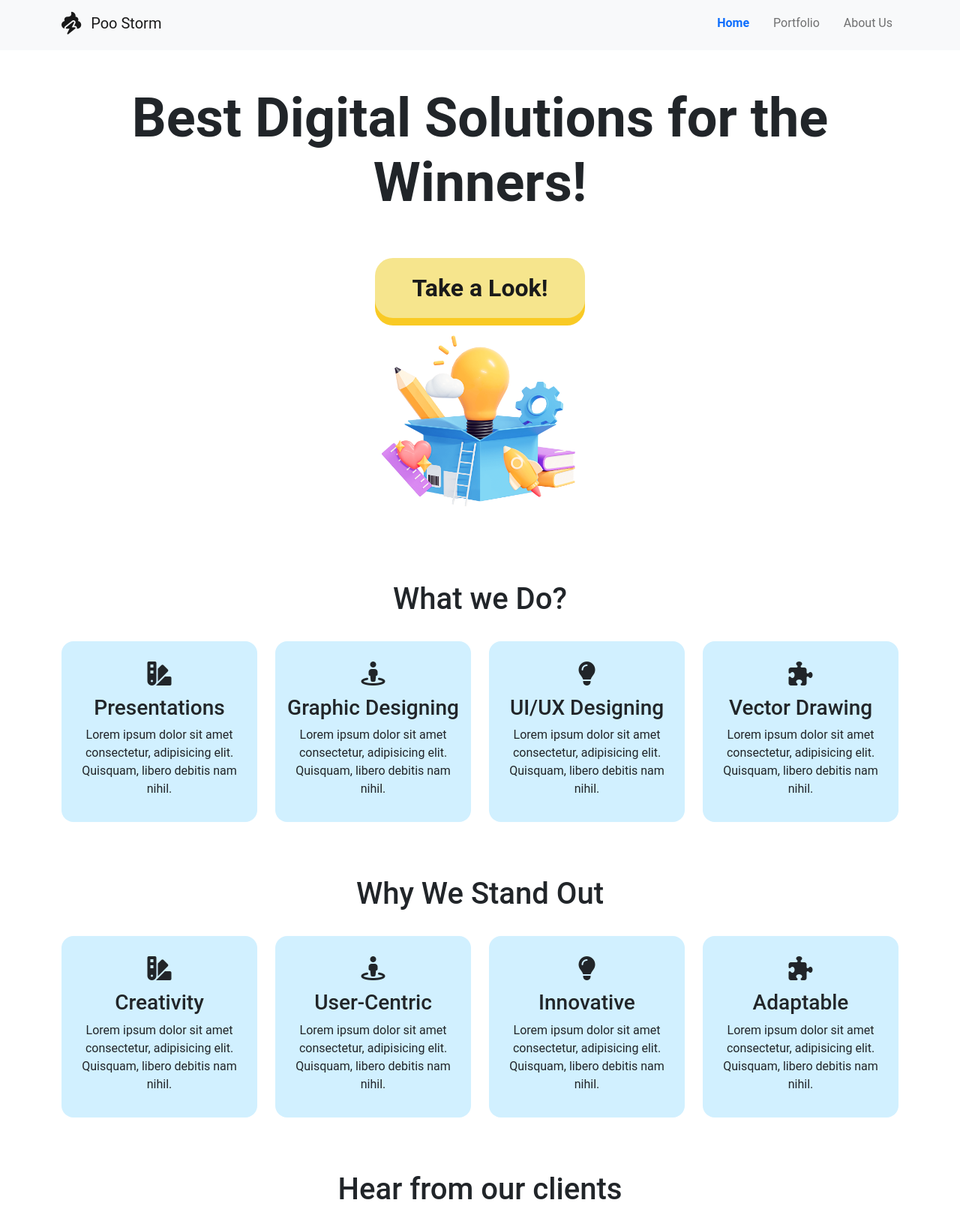
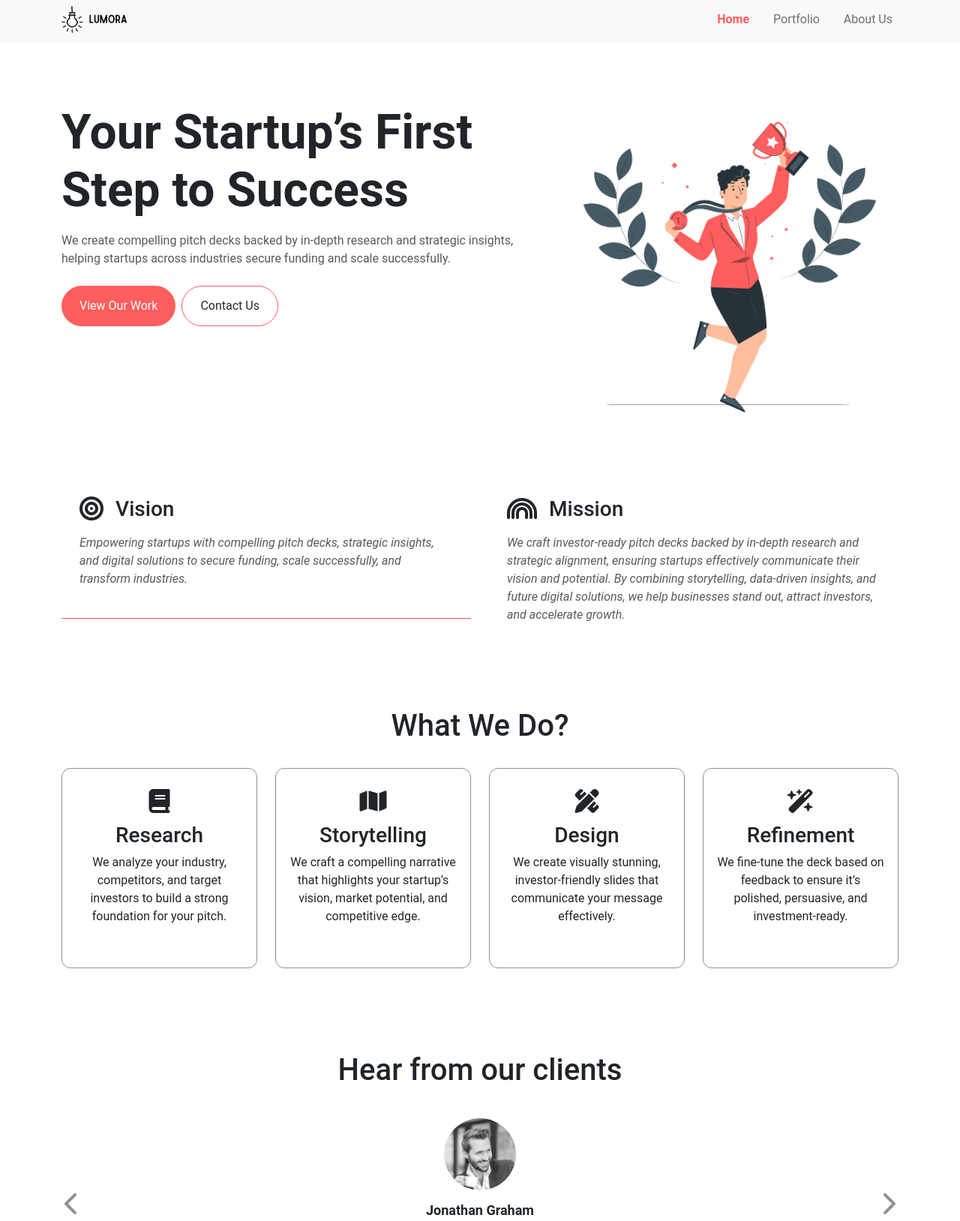
Before and after one commit to yasithasilva/WebsiteOne, a plain HTML site: page index.html in a window 1280 px wide. Shown: the part 5-1633 px from the top of the page at 75% size. Drawn offline with nearby package versions, Linux system fonts and the light colour scheme.

Commit message:
new updates

```diff
--- a/css/style.css
+++ b/css/style.css
@@ -1,32 +1,61 @@
 body {
-    font-family: 'Roboto', sans-serif;
+  font-family: "Roboto", sans-serif;
 }
+
+.btn:focus,
+.btn:focus-visible {
+  background-color: #e3e3e3 !important;
+  outline: none !important;
+  box-shadow: 0 0 0 0.2rem rgba(246, 82, 82, 0.5) !important; /* Change outline color */
+}
+.btn:hover {
+  background-color: #db4949 !important;
+}
+.btn-outline-primary {
+  color: #292929 !important;
+  border: 1.5px solid #ff5e5e !important; /* Ensure a visible border */
+}
+
+.btn-outline-primary:focus {
+  color: #ff5e5e !important;
+  box-shadow: 0 0 0 3px rgba(255, 94, 94, 0.5) !important; /* Create a visible outline effect */
+  border-color: #ff5e5e !important; /* Change border color on focus */
+}
+
+.btn-outline-primary:hover {
+  color: #ff5e5e !important;
+  background-color: #eaeaea !important;
+}
+
 /*colors*/
-.color-primary{
-    color: #0d6efd;
+.color-primary {
+  color: #ff5e5e;
 }
-.color-secondary{
+.color-secondary {
   color: rgb(106, 106, 106);
 }
-.bg-primary{
+.bg-primary {
   background-color: #f8f9fa;
 }
 /* typography */
-.big-title{
-    font-size: 72px;
+.big-title {
+  font-size: 64px;
   font-weight: bold;
-
 }
 /* nav bar */
-.nav-link:hover{
-    color:#0d6efd !important;
+.nav-link:hover {
+  color: #ff5e5e !important;
 }
 .nav-link.active {
-    color: #0d6efd !important;
+  color: #ff5e5e !important;
   font-weight: bold !important;
 }
-.brand-text:hover{
-    color: #0d6efd;
+/* .navbar {
+  border-bottom: 3px solid #ffaeae;
+  box-shadow: 0 4px 6px rgba(68, 68, 68, 0.1);
+} */
+.brand-text:hover {
+  color: #ff5e5e;
 }
 .hbtn {
   padding: 15px;
@@ -34,37 +63,37 @@ body {
   font-size: 2rem;
   text-decoration: none;
   text-align: center;
-    transition: all .5s ease;
+  transition: all 0.5s ease;
 }
 
-  .hbtn--action{
+.hbtn--action {
   display: block;
   width: 100%;
   padding: 1rem;
   border-radius: 1.5rem;
   background-color: #f6e58d;
   color: rgb(26, 26, 26);
-    transition: all .5s ease 0s;
+  transition: all 0.5s ease 0s;
   box-shadow: 0 10px #f9ca24;
 }
 
 /* .btn--action:hover{
   box-shadow: inset 0 0 0 .25rem #ffbe76;
   } */
-  .hbtn--action:hover{
-  color:#0d6efd !important;
+.hbtn--action:hover {
+  color: #ff5e5e !important;
 }
 
-  .hbtn--action span{
+.hbtn--action span {
   display: inline-block;
   position: relative;
-    transition: all .5s ease;
+  transition: all 0.5s ease;
   z-index: 99;
 }
 
-  .hbtn--action span:before{
-    content: '\f103';
-    color:#0d6efd;
+.hbtn--action span:before {
+  content: "\f103";
+  color: #ff5e5e;
   font-size: 1.75rem;
   font-family: FontAwesome;
   display: inline-block;
@@ -72,14 +101,14 @@ body {
   top: 5px;
   left: 1.5rem;
   opacity: 0;
-    transition: all .1s ease 0s;
+  transition: all 0.1s ease 0s;
 }
 
-  .hbtn--action:hover span{
+.hbtn--action:hover span {
   padding-left: 2rem;
 }
 
-  .hbtn--action:hover span:before{
+.hbtn--action:hover span:before {
   left: 0;
   opacity: 1;
 }
@@ -89,31 +118,32 @@ body {
   transform: translateY(5px);
 }
 
-  .feature-card{
-    background-color: #d1f0ff;
-    border-radius: 1rem;
+.feature-card {
+  /* background-color: #e9e9e9; */
+  border: 1px solid #909090;
+  border-radius: 0.75rem;
   padding: 1rem;
   margin-top: 1.5rem;
   padding-top: 2rem;
-    height: auto;
+  height: 100%;
 }
-  .feature-card h1{
+.feature-card h1 {
   font-size: 18px;
   font-weight: bold;
 }
-  .testimonial{
+.testimonial {
   display: flex;
   flex-direction: column;
   padding: 2rem;
   align-items: center;
   text-align: center;
 }
-  .testimonial h4{
+.testimonial h4 {
   font-size: 18px;
   font-weight: bold;
   margin-top: 1rem;
 }
-  .testimonial span{
+.testimonial span {
   font-size: 14px;
 }
 .testimonial p {
@@ -122,14 +152,15 @@ body {
   padding-left: 8rem;
   padding-right: 8rem;
 }
-  .footer-note{
+.footer-note {
   font-size: 11px;
   font-weight: 300;
   margin-top: 0.5rem;
 }
 
 /* For medium screens (md) and smaller */
-  @media (max-width: 992px) { /* Adjusts for md and below */
+@media (max-width: 992px) {
+  /* Adjusts for md and below */
   .testimonial p {
     padding-left: 1rem;
     padding-right: 1rem;
@@ -137,7 +168,8 @@ body {
 }
 
 /* For small screens (sm) and smaller */
-  @media (max-width: 768px) { /* Adjusts for sm and below */
+@media (max-width: 768px) {
+  /* Adjusts for sm and below */
   .testimonial p {
     padding-left: 1rem;
     padding-right: 1rem;
@@ -155,8 +187,7 @@ body {
       margin: 0px 0;
       .fab {
         width: calc(100% / 5);
-          animation: fade-in 0.5s
-            cubic-bezier(0.455, 0.03, 0.515, 0.955) forwards;
+        animation: fade-in 0.5s cubic-bezier(0.455, 0.03, 0.515, 0.955) forwards;
       }
     }
   }
@@ -191,45 +222,45 @@ body {
   border-radius: 1rem;
   cursor: pointer;
 }
-  .modal-body{
+.modal-body {
   background-color: #e4e4e4 !important;
 }
-  .gradientcard1{
+.gradientcard1 {
   background-image: url(../assets/img/sample1.png); /* Replace with your image URL */
   background-size: cover;
   background-position: center;
 }
-  .project-coast-thumbnail{
+.project-coast-thumbnail {
   background-image: url(../assets/img/project-coast/thumbnail.png); /* Replace with your image URL */
   background-size: cover;
   background-position: center;
 }
-  .frostyfest-thumbnail{
+.frostyfest-thumbnail {
   background-image: url(../assets/img/frosty-fest/thumbnail.png); /* Replace with your image URL */
   background-size: cover;
   background-position: center;
 }
-  .spandana-thumbnail{
+.spandana-thumbnail {
   background-image: url(../assets/img/spandana/thumbnail.png); /* Replace with your image URL */
   background-size: cover;
   background-position: center;
 }
-  .hirustar-thumbnail{
+.hirustar-thumbnail {
   background-image: url(../assets/img/hirustar/thumbnail.png); /* Replace with your image URL */
   background-size: cover;
   background-position: center;
 }
-  .cworks-thumbnail{
-    background-image: url(../assets/img/cworks/Advanced\ Automotive\ Technology\ \(1\).png); /* Replace with your image URL */
+.cworks-thumbnail {
+  background-image: url(../assets/img/cworks/Advanced\Automotive\Technology\1\.png); /* Replace with your image URL */
   background-size: cover;
   background-position: center;
 }
-  .nsbm-thumbnail{
+.nsbm-thumbnail {
   background-image: url(../assets/img/nsbm/thumbnail.jpg); /* Replace with your image URL */
   background-size: cover;
   background-position: center;
 }
-  .secvision-thumbnail{
+.secvision-thumbnail {
   background-image: url(../assets/img/secvision/thumbnail.jpg); /* Replace with your image URL */
   background-size: cover;
   background-position: center;
@@ -241,7 +272,7 @@ body {
   left: 0;
   right: 0;
   bottom: 0;
-    background: linear-gradient(to top, rgba(0, 0, 0, .6), rgba(0, 0, 0, 0));
+  background: linear-gradient(to top, rgba(0, 0, 0, 0.6), rgba(0, 0, 0, 0));
   display: flex;
   flex-direction: column;
   justify-content: flex-end; /* Positions text at the bottom */
@@ -258,14 +289,13 @@ body {
   font-size: 12px; /* Adjust paragraph size */
   margin: 0;
 }
-  .section-space{
+.section-space {
   margin-top: 72px !important;
 }
-  .portfolio-caption{
+.portfolio-caption {
   font-size: 24px;
   font-weight: 500;
 }
-  .border-bootom{
+.border-bootom {
   border-bottom: 1px solid gray; /* Adds the 1px gray border */
-
 }
--- a/index.html
+++ b/index.html
@@ -16,10 +16,10 @@
 </head>
 <body>
 <!-- Navbar start -->
-<nav class="navbar navbar-expand-lg navbar-light bg-light py-3 position-fixed start-0 end-0 top-0" style="z-index: 1050;">
+<nav class="navbar navbar-expand-lg navbar-light bg-light py-2 position-fixed start-0 end-0 top-0" style="z-index: 1050;">
   <div class="container">
       <!-- Brand -->
-      <a class="navbar-brand" href="#"><i class="fa-solid fa-poo-storm fa-xl"></i> <span class="ms-2 brand-text">Poo Storm</span></a>
+      <a class="navbar-brand" href="index.html"><img src="/assets/img/Lumora.png" alt="" style="height: 36px; width: auto;"> </a>
 
       <!-- Toggle button for mobile view -->
       <button class="navbar-toggler mb-3" type="button" data-bs-toggle="collapse" data-bs-target="#navbarNav" aria-controls="navbarNav" aria-expanded="false" aria-label="Toggle navigation">
@@ -45,95 +45,102 @@
 <!-- Navbar end -->
 
 <!-- Hero section -->
-<div class="container">
-    <div class="d-flex justify-content-center p-5 mt-5">
-        <h1 class="big-title mt-4 text-center">Best Digital Solutions for the Winners!</h1>
+ <section  id="hero" class="container section-space  mt-5 pt-5" >
+<div class="row">
+  <div class="col-lg-7 col-md-6 col-sm-12 col-12">
+    <h1 class="big-title mt-4 text-start">Your Startup’s First Step to Success</h1>
+      <p class="mt-3" style="color: rgb(90, 90, 90); text-align: start;">We create compelling pitch decks backed by in-depth research and strategic insights, helping startups across industries secure funding and scale successfully.</p>
+      <div class="d-flex gap-2 mt-4">
+      <a class="btn btn-primary d-flex align-items-center px-4" href="/portfolio.html" style="border-radius: 2rem; height: 54px; background-color: #ff5e5e; border: 0;" type="button">View Our Work</a>
+      <a class="btn btn-outline-primary d-flex align-items-center px-4" href="/aboutus.html" style="border-radius: 2rem; height: 54px;  border: 0;" type="button">Contact Us</a>
+
     </div>
-    <div class="d-flex justify-content-center">
-        <a href="#start" class="hbtn hbtn--action" style="width: 280px;"><span>Take a Look!</span></a>
     </div>
-    <div class="d-flex justify-content-center">
-        <img src="assets/img/hero.png" alt="Digital Solutions Hero Image" class="w-25 img-fluid">
+  <div class="col-lg-5 col-md-5 col-sm-12 col-12">
+    <!-- <img src="assets/img/Achievement-pana.png" alt="" class="img-fluid"> -->
+    <img src="assets/img/Achievement.gif" class="img-fluid">
+    </div>
+
+</div>
+</section>
+
+
+<!-- vision misson -->
+<section id="vison" class="container section-space" >
+  <div class="row">
+    <div class="col-lg-6 col-md-6 col-sm-12 col-12">
+      <div class="d-flex flex-column gap-3 p-4 " style="border-bottom: 1px solid #ff5e5e;">
+      <div class="d-flex align-items-center">
+        <i class="fa-solid fa-bullseye fa-2xl"></i>
+        <h3 class="m-0 ms-3">
+          Vision
+        </h3>
+
+      </div>
+      <p style="color: rgb(90, 90, 90); font-style: italic;">
+        Empowering startups with compelling pitch decks, strategic insights, and digital solutions to secure funding, scale successfully, and transform industries.
+      </p>
+    </div>
+    </div>
+    <div class="col-lg-6 col-md-6 col-sm-12 col-12">
+      <div class="d-flex flex-column gap-3 p-4">
+      <div class="d-flex align-items-center">
+        <i class="fa-solid fa-rainbow fa-2xl"></i>
+        <h3 class="m-0 ms-3">
+          Mission
+        </h3>
+
+      </div>
+      <p style="color: rgb(90, 90, 90); font-style: italic;">
+        We craft investor-ready pitch decks backed by in-depth research and strategic alignment, ensuring startups effectively communicate their vision and potential. By combining storytelling, data-driven insights, and future digital solutions, we help businesses stand out, attract investors, and accelerate growth.
+      </p>
     </div>
     </div>
 
-<!-- services section -->
-<section id="start" class="container section-space" >
-    <h1 class="caption text-center mt-5">What we Do?</h1>
+  </div>
+</section>
+<!-- what we do section -->
+<section id="whatwedo" class="container section-space " >
+  <h1 class="caption text-center mt-5">What We Do?</h1>
   <div class="row">
       <div class="col-lg-3 col-md-6 col-sm-6 col-12">
           <div class="feature-card text-center px-3">
-                <i class="fa-solid fa-swatchbook fa-2xl"></i>
-                <h3 class="mt-3">Presentations</h3>
-                <p>Lorem ipsum dolor sit amet consectetur, adipisicing elit. Quisquam, libero debitis nam nihil.</p>
+            <i class="fa-solid fa-book fa-2xl"></i>
+              <h3 class="mt-3">Research</h3>
+              <p>We analyze your industry, competitors, and target investors to build a strong foundation for your pitch.</p>
           </div>
       </div>
 
       <div class="col-lg-3 col-md-6 col-sm-6 col-12">
           <div class="feature-card text-center px-3">
-                <i class="fa-solid fa-street-view fa-2xl"></i>
-                <h3 class="mt-3">Graphic Designing</h3>
-                <p>Lorem ipsum dolor sit amet consectetur, adipisicing elit. Quisquam, libero debitis nam nihil.</p>
+            <i class="fa-solid fa-map fa-2xl"></i>
+              <h3 class="mt-3">Storytelling</h3>
+              <p>We craft a compelling narrative that highlights your startup’s vision, market potential, and competitive edge.</p>
           </div>
       </div>
 
       <div class="col-lg-3 col-md-6 col-sm-6 col-12">
           <div class="feature-card text-center px-3">
-                <i class="fa-solid fa-lightbulb fa-2xl"></i>
-                <h3 class="mt-3">UI/UX Designing</h3>
-                <p>Lorem ipsum dolor sit amet consectetur, adipisicing elit. Quisquam, libero debitis nam nihil.</p>
+            <i class="fa-solid fa-pen-ruler fa-2xl"></i>
+              <h3 class="mt-3">Design</h3>
+              <p>We create visually stunning, investor-friendly slides that communicate your message effectively.</p>
           </div>
       </div>
 
       <div class="col-lg-3 col-md-6 col-sm-6 col-12">
           <div class="feature-card text-center px-3">
-                <i class="fa-solid fa-puzzle-piece fa-2xl"></i>
-                <h3 class="mt-3">Vector Drawing</h3>
-                <p>Lorem ipsum dolor sit amet consectetur, adipisicing elit. Quisquam, libero debitis nam nihil.</p>
+            <i class="fa-solid fa-wand-magic-sparkles fa-2xl"></i>
+              <h3 class="mt-3">Refinement</h3>
+              <p>We fine-tune the deck based on feedback to ensure it’s polished, persuasive, and investment-ready.</p>
           </div>
       </div>
   </div>
 </section>
-<!-- Features section -->
-<section id="feature" class="container section-space" >
-    <h1 class="caption text-center mt-5">Why We Stand Out</h1>
-    <div class="row">
-        <div class="col-lg-3 col-md-6 col-sm-6 col-12">
-            <div class="feature-card text-center px-3">
-                <i class="fa-solid fa-swatchbook fa-2xl"></i>
-                <h3 class="mt-3">Creativity</h3>
-                <p>Lorem ipsum dolor sit amet consectetur, adipisicing elit. Quisquam, libero debitis nam nihil.</p>
+<div style="height: 64px;">
 </div>
-        </div>
-
-        <div class="col-lg-3 col-md-6 col-sm-6 col-12">
-            <div class="feature-card text-center px-3">
-                <i class="fa-solid fa-street-view fa-2xl"></i>
-                <h3 class="mt-3">User-Centric</h3>
-                <p>Lorem ipsum dolor sit amet consectetur, adipisicing elit. Quisquam, libero debitis nam nihil.</p>
-            </div>
-        </div>
-
-        <div class="col-lg-3 col-md-6 col-sm-6 col-12">
-            <div class="feature-card text-center px-3">
-                <i class="fa-solid fa-lightbulb fa-2xl"></i>
-                <h3 class="mt-3">Innovative</h3>
-                <p>Lorem ipsum dolor sit amet consectetur, adipisicing elit. Quisquam, libero debitis nam nihil.</p>
-            </div>
-        </div>
-
-        <div class="col-lg-3 col-md-6 col-sm-6 col-12">
-            <div class="feature-card text-center px-3">
-                <i class="fa-solid fa-puzzle-piece fa-2xl"></i>
-                <h3 class="mt-3">Adaptable</h3>
-                <p>Lorem ipsum dolor sit amet consectetur, adipisicing elit. Quisquam, libero debitis nam nihil.</p>
-            </div>
-        </div>
-    </div>
-</section>
 <!-- client section -->
-<section id="clients">
-<h1 class="text-center section-space caption">
+<section id="clients" class="">
+<h1 class="text-center section-space caption mt-5">
     Hear from our clients
 </h1>
 <!-- carousel start -->
@@ -216,9 +223,11 @@
       </div>
     </div>
 </section>
-<section id="previouswork">
+<div style="height: 64px;">
+</div>
+<section id="previouswork " style="margin-top: 100px;">
     <div class="container">
-    <h1 class="text-center section-space caption">
+    <h1 class="text-center section-space caption mt-5">
         These are from our best work so far
     </h1>
     <!-- one piece of portfolio starts -->
@@ -294,17 +303,17 @@
 
       </div>
     </div>
-    <div class="d-flex justify-content-center mt-5">
-      <a href="portfolio.html" class="hbtn hbtn--action" style="width: 280px;"><span>Let's see more</span></a>
+    <div class="d-flex justify-content-center mt-5 pt-5">
+      <a class="btn btn-primary d-flex align-items-center px-4" href="/portfolio.html" style="border-radius: 2rem; height: 54px; background-color: #ff5e5e; border: 0;" type="button">View More</a>
   </div>
 </section>
 <!-- footer start -->
- <div class="row bg-primary m-0 section-space ">
+ <div class="row m-0 section-space " style="background-color: #313131;">
 <div class="col-lg-4 col-md-4 col-sm-12 col-12 pt-4">
     <div class="d-flex p-4 flex-column text-white">
     <a class="navbar-brand text-white" href="#"><i class="fa-solid fa-poo-storm fa-xl"></i> <span class="ms-2 brand-text ">Poo Storm</span></a>
-    <span>We design for the winners!</span>
-    <p class="footer-note">With years of expertise in UI/UX design, and development-ready designs, we deliver seamless digital experiences that captivate and perform. Our unique approach integrates empathy-driven design, AI-driven insights, and adaptive micro-interactions, ensuring every project is future-ready and impactful. From mobile apps to web applications, we focus on creating designs that not only look stunning but also simplify lives. Partner with us to transform your vision into intuitive, sustainable, and results-driven designs.
+    <span>We help the winners to win.</span>
+    <p class="footer-note">Lumora empowers startups with compelling pitch decks, strategic research, and digital solutions to secure funding and scale successfully.
     </p>
 </div>
 </div>
```
Also changed, not shown: aboutus.html (+5 -5 lines), portfolio.html (+6 -6 lines), assets/img/Achievement-pana.png (added), assets/img/Achievement.gif (added), assets/img/Lumora.png (added), assets/img/logo-bw.png (added), assets/img/logo-w.png (added). Lines whose indentation alone changed are shown as unchanged.
